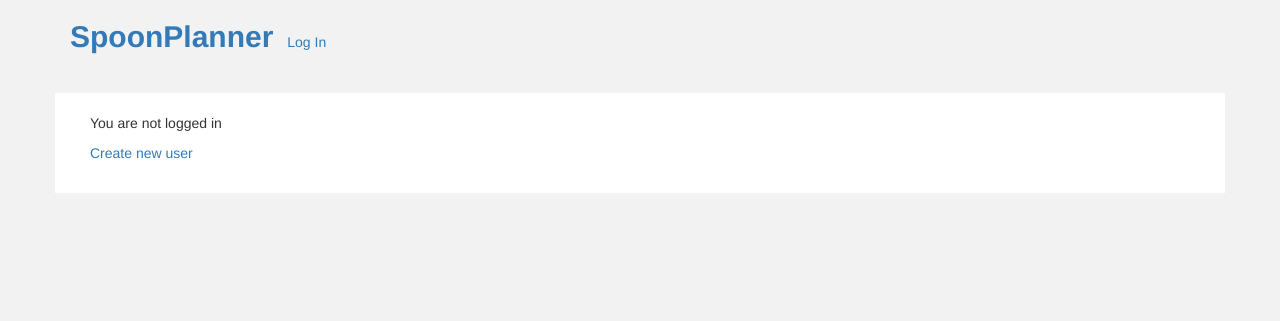
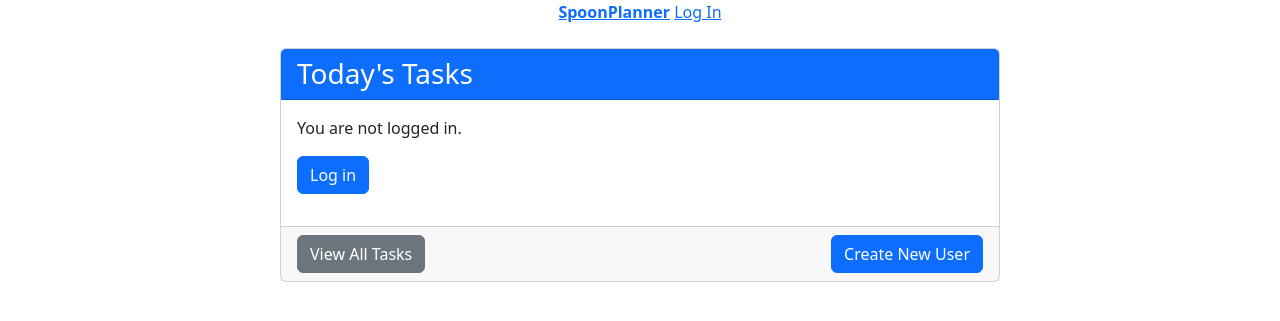
Before and after one commit to knutinator/spoon-planner, a Django app: page / in a window 1280 px wide. Shown: the top 321 px of the page. Run offline with Django 3.2, Linux system fonts and the light colour scheme.

Commit message:
Add similar layout  and style for all pages

```diff
--- a/templates/base.html
+++ b/templates/base.html
@@ -9,55 +9,40 @@
   <meta name="viewport" content="width=device-width, initial-scale=1.0">
   <title>{% block title %}{% endblock %}</title>
   <!-- Bootstrap CSS -->
-  <link rel="stylesheet" href="https://cdn.jsdelivr.net/npm/bootstrap@3.4.1/dist/css/bootstrap.min.css" integrity="sha384-HSMxcRTRxnN+Bdg0JdbxYKrThecOKuH5zCYotlSAcp1+c8xmyTe9GYg1l9a69psu" crossorigin="anonymous">
-  <style>
-    /* Custom styles */
-    body {
-      background-color: #f2f2f2;
-    }
-    main {
-      background-color: #fff;
-      padding: 20px;
-      margin-top: 20px;
-    }
-  </style>
+  <link href="https://cdn.jsdelivr.net/npm/bootstrap@5.3.0-alpha3/dist/css/bootstrap.min.css" rel="stylesheet"
+    integrity="sha384-KK94CHFLLe+nY2dmCWGMq91rCGa5gtU4mk92HdvYe+M/SXH301p5ILy+dN9+nJOZ" crossorigin="anonymous">
+
 </head>
 
 <body>
-     <div class="container">
+  <div class="container container-box">
     <header class="row">
-      <nav class="col-md-12">
-        <ul class="list-inline">
-          <li class="h2"><strong><a href="{% url 'home' %}">SpoonPlanner</a></strong></li>
-          {% if user.is_authenticated %}
-          <li>{{ user.username }}</li>
-          <li><a href="{% url 'logout' %}">Log Out</a></li>
-          {% else %}
-          <li><a href="{% url 'login' %}">Log In</a></li>
-          {% endif %}
-        </ul>
+      <nav class="col-12 text-center">
+
+        <strong><a href="{% url 'home' %}">SpoonPlanner</a></strong>
+        {% if user.is_authenticated %}
+        <span>{{ user.username }}</span>
+        <a href="{% url 'logout' %}">Log Out</a>
+        {% else %}
+        <a href="{% url 'login' %}">Log In</a>
+        {% endif %}
+
 
       </nav>
     </header>
 
-    <main class="row">
-      <div class="col-md-12">
+    <main class="row mt-4">
+      <div class="col">
         {% block content %}{% endblock %}
       </div>
     </main>
-
-    <footer class="row">
-      <div class="col-md-12">
-
-      </div>
-    </footer>
   </div>
 
 
-  <!-- jQuery -->
-  <script src="https://code.jquery.com/jquery-1.12.4.min.js" integrity="sha384-nvAa0+6Qg9clwYCGGPpDQLVpLNn0fRaROjHqs13t4Ggj3Ez50XnGQqc/r8MhnRDZ" crossorigin="anonymous"></script>
-  <!-- Bootstrap JS -->
-  <script src="https://cdn.jsdelivr.net/npm/bootstrap@3.4.1/dist/js/bootstrap.min.js" integrity="sha384-aJ21OjlMXNL5UyIl/XNwTMqvzeRMZH2w8c5cRVpzpU8Y5bApTppSuUkhZXN0VxHd" crossorigin="anonymous"></script>
+  <script src="https://cdn.jsdelivr.net/npm/bootstrap@5.3.0-alpha3/dist/js/bootstrap.bundle.min.js"
+    integrity="sha384-ENjdO4Dr2bkBIFxQpeoTz1HIcje39Wm4jDKdf19U8gI4ddQ3GYNS7NTKfAdVQSZe" crossorigin="anonymous">
+  </script>
+
 </body>
 
 </html>
--- a/templates/home.html
+++ b/templates/home.html
@@ -3,24 +3,38 @@
 {% block title %}Today's Tasks{% endblock %}
 
 {% block content %}
-    {% if user.is_authenticated %}
+  <div class="container">
+    <div class="row justify-content-center">
+      <div class="col-12 col-md-8">
+        <div class="card mb-4">
+          <div class="card-header bg-primary text-white">
+            <h3 class="card-title mb-0">Today's Tasks</h3>
+          </div>
+          <div class="card-body">
             {% if user.is_authenticated %}
               {% if daily_energy %}
-        <p>Your available energy for today: {{ daily_energy.user_energy }} spoons  <a href="/energy_input/">Change</a> </p>
+                <p class="mb-4">Your available energy for today: {{ daily_energy.user_energy }} spoons</p>
               {% endif %}
-    {% endif %}
-        <h3>Today's Tasks</h3>
-        <p><a href="/tasks/">View All Tasks</a></p>
-
 
               {% if selected_tasks %}
-            <ul>
+                <div class="d-flex justify-content-between align-items-center mb-4">
+                  <h5 class="card-subtitle mb-2">{{ selected_tasks|length }} Tasks</h5>
+                  <form method="post" action="{% url 'clear-selected' %}">
+                    {% csrf_token %}
+                    <button type="submit" class="btn btn-danger">Clear Schedule</button>
+                  </form>
+                </div>
                 {% for task in selected_tasks %}
-                    <li>{{ task.name }} - {{ task.description }} ({{ task.energy }} spoons) </li>
+                  <div class="card mb-3">
+                    <div class="card-body">
+                      <h5 class="card-title">{{ task.name }}</h5>
+                      <p class="card-text">{{ task.description }}</p>
+                      <p class="card-text"><strong>Energy:</strong> {{ task.energy }}</p>
+                    </div>
+                  </div>
                 {% empty %}
-                    <li>No tasks scheduled for today.</li>
+                  <p>No tasks scheduled for today.</p>
                 {% endfor %}
-            </ul>
               {% else %}
                 <p>No tasks scheduled for today.</p>
               {% endif %}
@@ -30,13 +44,22 @@
               {% else %}
                 <p>Deficit energy: {{ energy_diff }} spoons</p>
               {% endif %}
-
-        <form method="post" action="{% url 'clear-selected' %}">
-            {% csrf_token %}
-            <button type="submit">Clear Today's Schedule</button>
-        </form>
             {% else %}
-        <p>You are not logged in</p>
-        <p><a href="/account/signup">Create new user</a></p>
+              <p>You are not logged in.</p>
+              <p><a href="{% url 'login' %}" class="btn btn-primary">Log in</a></p>
             {% endif %}
+          </div>
+          <div class="card-footer">
+            <a href="/tasks/" class="btn btn-secondary">View All Tasks</a>
+            {% if user.is_authenticated %}
+              <a href="/energy_input/" class="btn btn-info">Change Energy</a>
+              <a href="{% url 'logout' %}" class="btn btn-danger float-end">Log Out</a>
+            {% else %}
+              <a href="/account/signup" class="btn btn-primary float-end">Create New User</a>
+            {% endif %}
+          </div>
+        </div>
+      </div>
+    </div>
+  </div>
 {% endblock %}
```
Also changed, not shown: templates/energy_input.html (+14 -0 lines), templates/registration/login.html (+13 -0 lines), templates/registration/signup.html (+13 -0 lines), templates/task_confirm_delete.html (+14 -0 lines), templates/task_create.html (+13 -0 lines), templates/task_edit.html (+13 -0 lines), templates/task_list.html (+22 -9 lines). Lines whose indentation alone changed are shown as unchanged.
